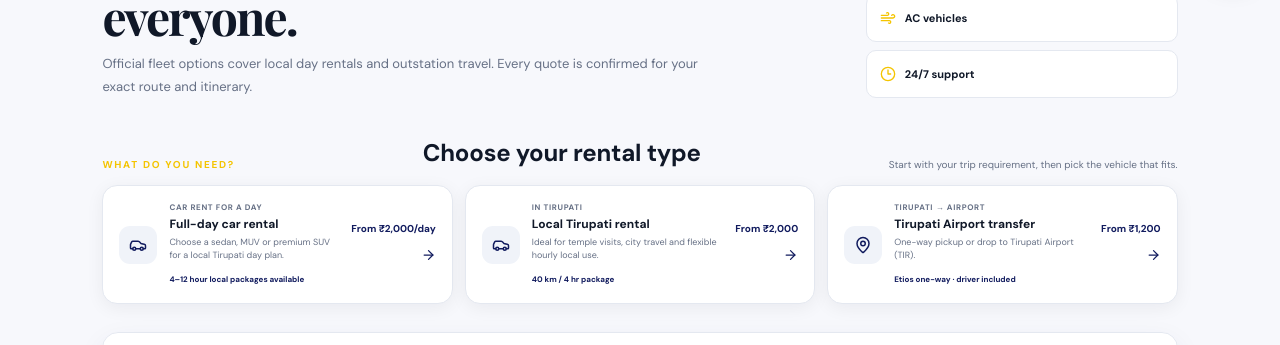
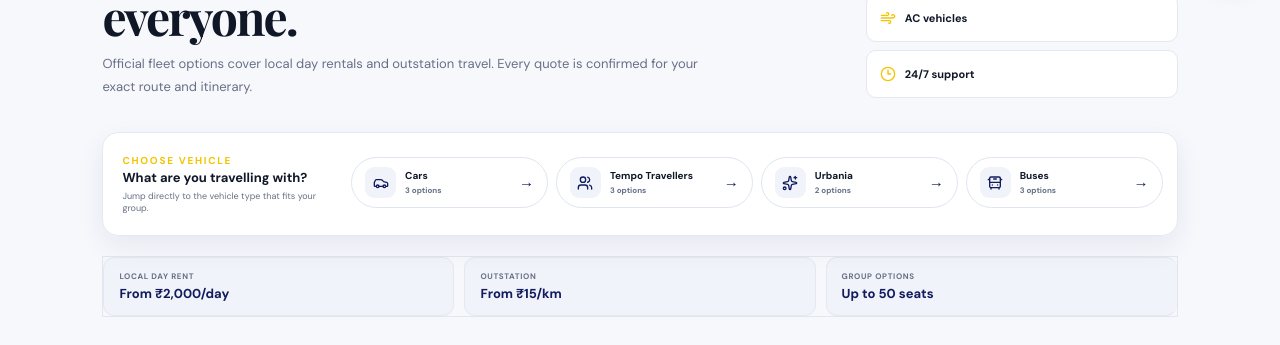
Before and after one commit to JagadeeshO11/tirupatibalajitours_travels, a React (Vite) app: page /fleet in a window 1280 px wide. Shown: the part 800-1145 px from the top of the page. Built offline with nearby package versions, Linux system fonts and the light colour scheme.

Commit message:
refactor: keep fleet chooser focused on vehicle categories only

```diff
--- a/src/pages/Fleet.jsx
+++ b/src/pages/Fleet.jsx
@@ -1,7 +1,7 @@
 import { Luggage, Wind, ShieldCheck, Clock3, Fuel, Users, MapPin, Car, BusFront, Sparkles, ArrowRight } from 'lucide-react';
 import Page from './PageTemplate';
 import { images, whatsapp } from '../data/siteData';
-import { fleet, fleetCategories, fleetCapacityNote, rentalOptions } from '../data/fleetData';
+import { fleet, fleetCategories, fleetCapacityNote } from '../data/fleetData';
 import './Fleet.css';
 import './FleetOverride.css';
 import { Link } from 'react-router-dom';
@@ -13,15 +13,11 @@ export default function Fleet(){
     <section className="content" id="rentals">
       <div className="fleet-intro"><div><p className="eyebrow">OUR FLEET</p><h2>Comfort for small groups. Space for everyone.</h2><p className="fleet-subcopy">Official fleet options cover local day rentals and outstation travel. Every quote is confirmed for your exact route and itinerary.</p></div><div className="fleet-trust"><span><ShieldCheck/> Professional drivers</span><span><Wind/> AC vehicles</span><span><Clock3/> 24/7 support</span></div></div>
 
-      <div className="rental-purpose">
-        <div className="rental-purpose-heading"><span className="eyebrow">WHAT DO YOU NEED?</span><h3>Choose your rental type</h3><p>Start with your trip requirement, then pick the vehicle that fits.</p></div>
-        <div className="rental-purpose-grid">{rentalOptions.map(option=><a className="rental-purpose-card" key={option.id} href={`${whatsapp}?text=${encodeURIComponent(option.message)}`} target="_blank" rel="noreferrer"><span className="rental-purpose-icon">{option.id==='tirupati-airport'?<MapPin/>:<Car/>}</span><div><span>{option.label}</span><strong>{option.title}</strong><p>{option.detail}</p><small>{option.note}</small></div><div className="rental-purpose-price"><b>{option.price}</b><ArrowRight/></div></a>)}</div>
-      </div>
-
       <div className="fleet-chooser" aria-label="Choose a vehicle type">
         <div className="fleet-chooser-copy"><span className="eyebrow">CHOOSE VEHICLE</span><strong>What are you travelling with?</strong><small>Jump directly to the vehicle type that fits your group.</small></div>
         <nav className="fleet-filter-row">{fleetCategories.slice(1).map(c=>{const Icon=categoryIcons[c.key] || Car; return <a className="fleet-choice" key={c.key} href={`#${c.key}`}><span className="fleet-choice-icon"><Icon/></span><span><b>{c.label}</b><small>{c.ids.length} options</small></span><span className="fleet-choice-arrow">→</span></a>})}</nav>
       </div>
+
       <div className="fleet-pricing-strip"><div><span>LOCAL DAY RENT</span><strong>From ₹2,000/day</strong></div><div><span>OUTSTATION</span><strong>From ₹15/km</strong></div><div><span>GROUP OPTIONS</span><strong>Up to 50 seats</strong></div></div>
       {fleetCategories.slice(1).map(category=>{const items=fleet.filter(v=>category.ids.includes(v.id));return <section className="fleet-group" id={category.key} key={category.key}><div className="fleet-group-heading"><div><span className="eyebrow">{category.key==='cars'?'CARS':category.key==='tempo'?'TEMPO TRAVELLERS':category.key==='urbania'?'PREMIUM GROUP TRAVEL':'LARGE GROUP TRAVEL'}</span><h3>{category.label}</h3></div><span>{items.length} options</span></div><div className="vehicle-slider">{items.map(v=><article className="rental-card" key={v.id}>
         <div className="vehicle-media"><img src={v.image} alt={`${v.name} rental in Tirupati`} loading="lazy"/><span className="media-type">{v.category}</span><div className="media-bottom"><span className="media-rate">{v.local}</span><span className="media-seats"><Users/> {v.seats}</span></div></div>
```
